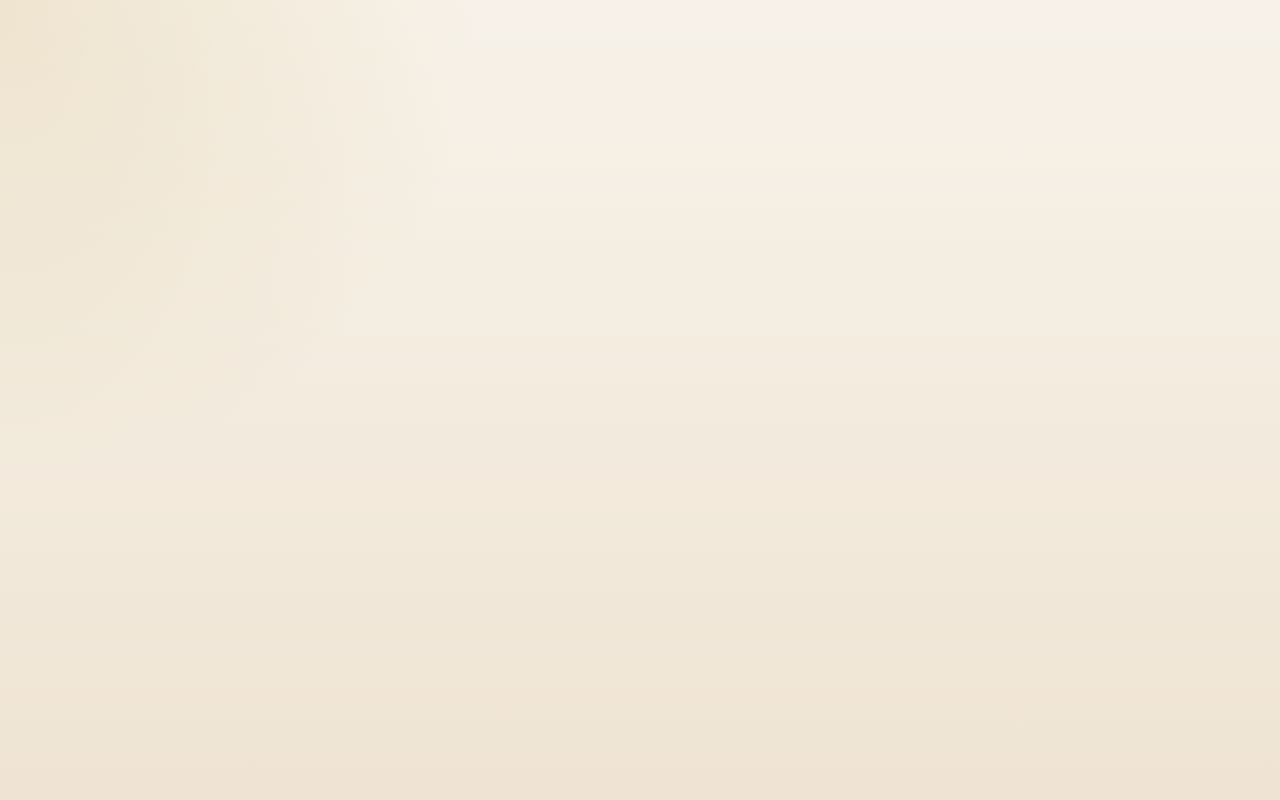
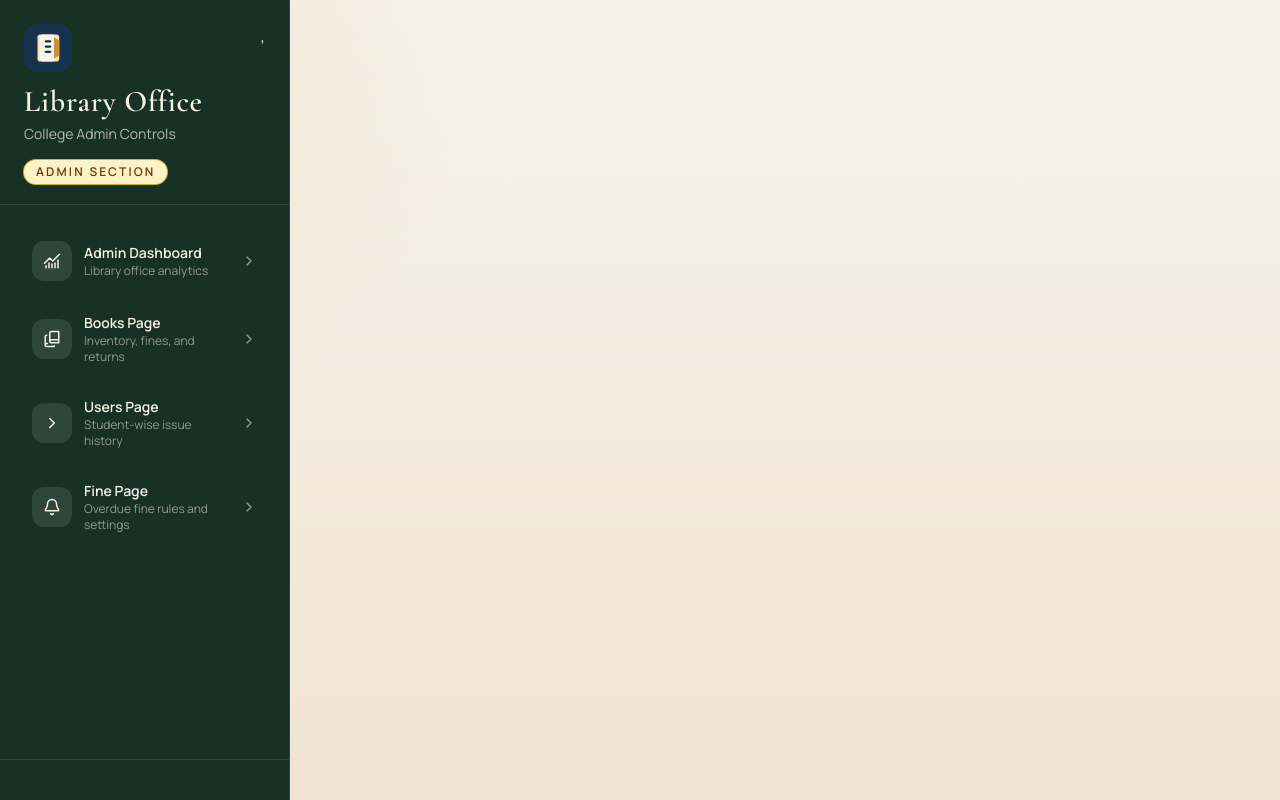
Before and after one commit to UsmanSiddique-dev/LibreStack, a React (Vite) app in the folder Frontend/: page /admin in a window 1280 px wide. Before the commit this address had no page. Built offline with nearby package versions, Linux system fonts and the light colour scheme.

Commit message:
feat: add admin layout and routing for admin dashboard with protected access

```diff
--- a/Frontend/src/App.jsx
+++ b/Frontend/src/App.jsx
@@ -1,9 +1,11 @@
 import React from "react";
-import { Routes, Route } from "react-router-dom";
+import { Routes, Route, Navigate } from "react-router-dom";
 import Home from "./pages/Home";
 import Login from "./pages/Login";
 import SignUp from "./pages/SignUp";
 import ProtectedRoute from "./shared/ProtectedRoutes";
+import Adminlayout from "./admin/Adminlayout";
+import AdminDashboardPage from "./admin/AdminDashboardPage";
 function App() {
   return (
     <Routes>
@@ -13,6 +15,14 @@ function App() {
 
       {/* Protected Routes */}
       <Route element={<ProtectedRoute allowedRole="admin" />} />
+      <Route path="/admin" element={<Adminlayout />} />
+      <Route index element={<Navigate to="/admin/dashboard" replace />} />
+      <Route
+        path="/dashboard"
+        element={
+          <Navigate to="/admin/dashboard" element={<AdminDashboardPage />} />
+        }
+      />
     </Routes>
   );
 }
--- /dev/null
+++ b/Frontend/src/admin/AdminLayout.jsx
@@ -0,0 +1,73 @@
+import React from "react";
+import { adminLayoutStyles as s } from "../assets/Styles";
+import logoSrc from "../assets/library-mark.svg";
+import Sidebar from "../components/Sidebar";
+import { useAuth } from "../shared/AuthContext";
+import { Outlet, useNavigate } from "react-router-dom";
+const navItems = [
+  {
+    label: "Admin Dashboard",
+    description: "Library office analytics",
+    href: "/admin/dashboard",
+    match: "/admin/dashboard",
+    icon: "dashboard",
+  },
+  {
+    label: "Books Page",
+    description: "Inventory, fines, and returns",
+    href: "/admin/books",
+    match: "/admin/books",
+    icon: "books",
+  },
+  {
+    label: "Users Page",
+    description: "Student-wise issue history",
+    href: "/admin/users",
+    match: "/admin/users",
+    icon: "users",
+  },
+  {
+    label: "Fine Page",
+    description: "Overdue fine rules and settings",
+    href: "/admin/fines",
+    match: "/admin/fines",
+    icon: "alerts",
+  },
+];
+function Adminlayout() {
+  const { currentUser, logout } = useAuth();
+  const navigate = useNavigate();
+  const footerItems = currentUser
+    ? [
+        {
+          label: "Logout",
+          icon: "login",
+          kind: "primary",
+          action: () => {
+            logout();
+            navigate("/login");
+          },
+        },
+      ]
+    : [];
+  return (
+    <div className={s.layoutContainer}>
+      <Sidebar
+        title="Library Office"
+        subtitle="College Admin Controls"
+        badge="Admin Section"
+        navItems={navItems}
+        footerItems={footerItems}
+        accent="admin"
+        logoSrc={logoSrc}
+      />
+      <main className={s.mainContent}>
+        <div className={s.innerContainer}>
+          <Outlet />
+        </div>
+      </main>
+    </div>
+  );
+}
+
+export default Adminlayout;
```
